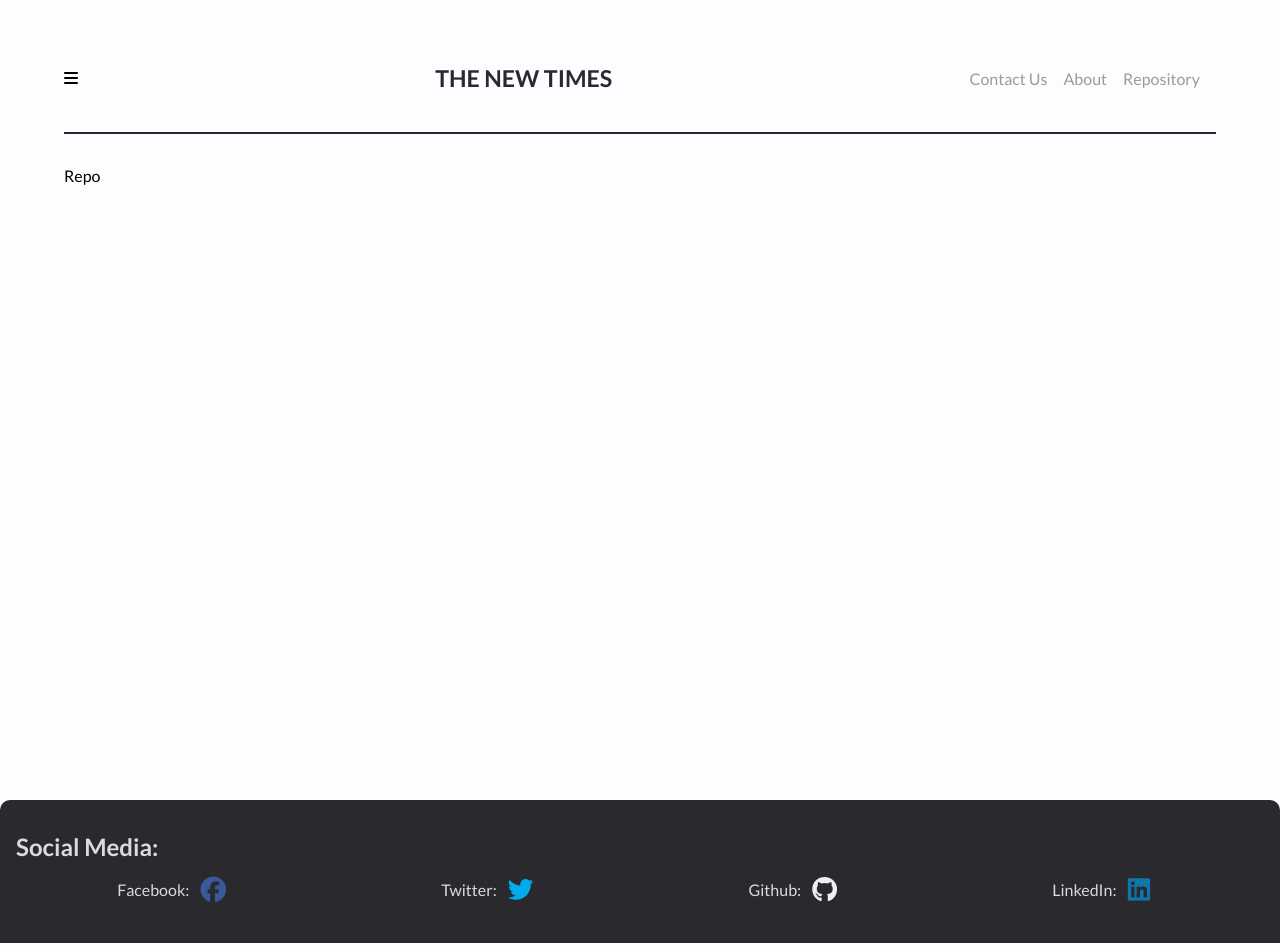
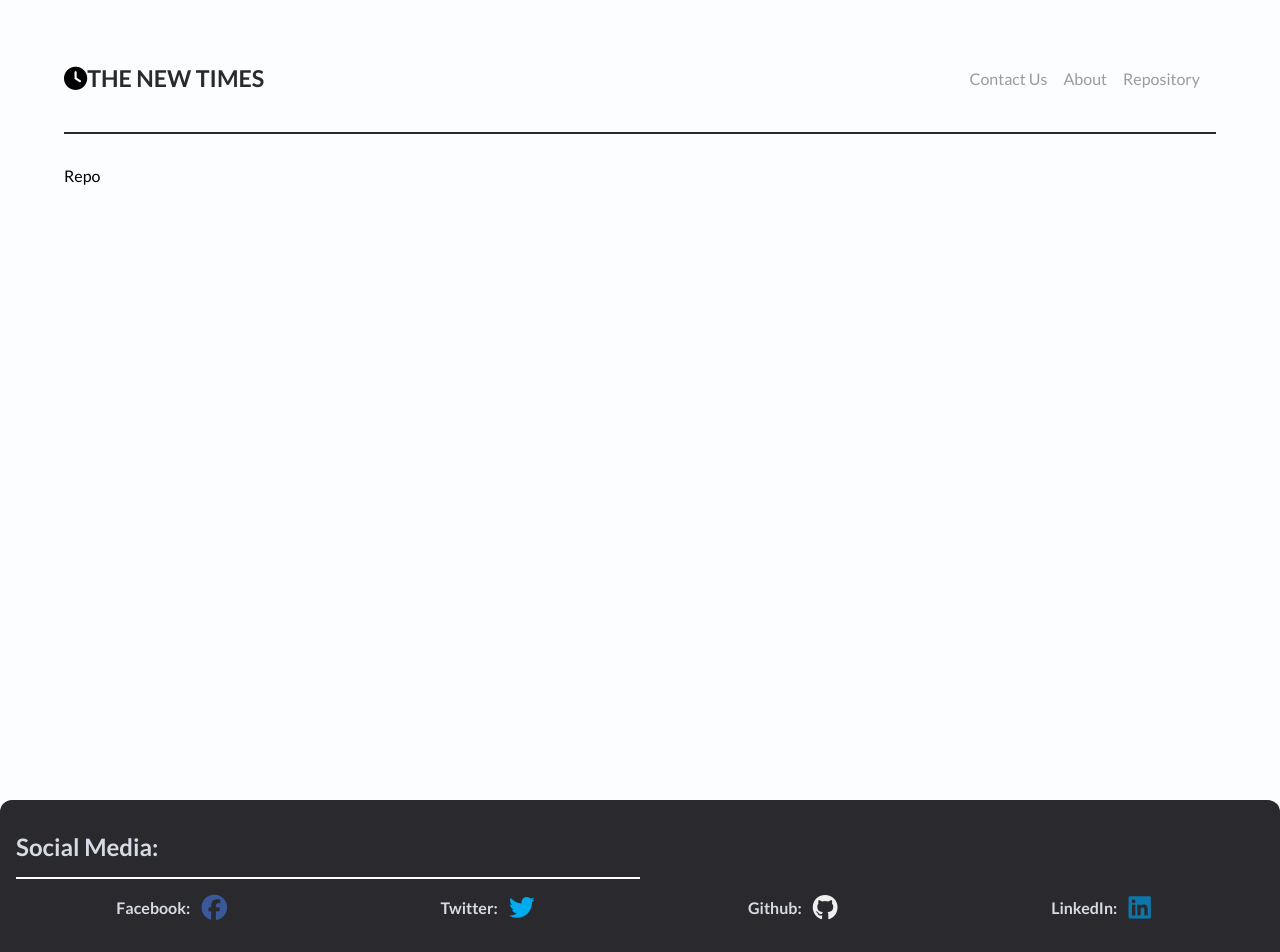
Before and after one commit to mrLuisFer/the-new-times, a React (Create React App) app: page /repo in a window 1280 px wide. Shown: the top 952 px of the page. Built offline with nearby package versions, Linux system fonts and the light colour scheme; no server answers.

Commit message:
Adding more views and create that components

```diff
--- a/src/App.js
+++ b/src/App.js
@@ -1,6 +1,6 @@
 import styled from 'styled-components'
 import { NavBar, Wrapper, Footer } from './components'
-import { HomePage } from './Views/index'
+import { HomePage, About, Repo, Contact } from './Views/index'
 import { BrowserRouter as Router, Switch, Route } from 'react-router-dom'
 
 const AppTemplate = styled.div`
@@ -23,13 +23,13 @@ function App() {
 							<HomePage />
 						</Route>
 						<Route path='/contact'>
-							<p>Contact</p>
+							<Contact />
 						</Route>
 						<Router path='/about'>
-							<p>About</p>
+							<About />
 						</Router>
 						<Router path='/repo'>
-							<p>Repo</p>
+							<Repo />
 						</Router>
 					</Switch>
 				</Wrapper>
--- /dev/null
+++ b/src/Views/About/About.js
@@ -0,0 +1,9 @@
+import React from 'react'
+
+export const About = () => {
+	return (
+		<div>
+			<p>About</p>
+		</div>
+	)
+}
--- /dev/null
+++ b/src/Views/Contact/Contact.js
@@ -0,0 +1,9 @@
+import React from 'react'
+
+export const Contact = () => {
+	return (
+		<div>
+			<p>Contact</p>
+		</div>
+	)
+}
--- /dev/null
+++ b/src/Views/Repo/Repo.js
@@ -0,0 +1,9 @@
+import React from 'react'
+
+export const Repo = () => {
+	return (
+		<div>
+			<p>Repo</p>
+		</div>
+	)
+}
--- a/src/Views/index.js
+++ b/src/Views/index.js
@@ -1,3 +1,6 @@
-import { HomePage } from "./HomePage/HomePage"
+import { HomePage } from './HomePage/HomePage'
+import { About } from './About/About'
+import { Contact } from './Contact/Contact'
+import { Repo } from './Repo/Repo'
 
-export { HomePage }
+export { HomePage, About, Contact, Repo }
--- a/src/components/Footer/Footer.elements.js
+++ b/src/components/Footer/Footer.elements.js
@@ -10,7 +10,7 @@ export const FooterContainer = styled.div`
 	width: 100%;
 	height: auto;
 	color: var(--lightBlueGrey);
-	border-radius: 10px 10px 0 0;
+	border-radius: 12px 12px 0 0;
 `
 
 export const FooterLinkContainer = styled.div`
@@ -35,14 +35,15 @@ export const FooterLink = styled.a`
 	padding-right: 0.8rem;
 	margin: 1rem 0;
 	text-decoration: none;
+	cursor: pointer;
 
 	span {
 		margin-right: 0.7rem;
-		font-weight: 400;
+		font-weight: 700;
 		transition: var(--transition);
 
 		&:hover {
-			font-weight: 700;
+			text-decoration: underline;
 		}
 	}
 
--- a/src/components/Footer/Footer.js
+++ b/src/components/Footer/Footer.js
@@ -1,4 +1,5 @@
 import React from 'react'
+import { Line } from '../index'
 import {
 	FooterContainer,
 	FooterLink,
@@ -9,6 +10,7 @@ export const Footer = () => {
 	return (
 		<FooterContainer>
 			<h2>Social Media: </h2>
+			<Line marginTop='1rem' lineWidth='50%' />
 			<FooterLinkContainer>
 				<FooterLink>
 					<span>Facebook: </span>
--- a/src/components/NavBar/NavBar.js
+++ b/src/components/NavBar/NavBar.js
@@ -7,8 +7,8 @@ export const NavBar = () => {
 	return (
 		<>
 			<NavSection>
-				<i className='fas fa-bars'></i>
 				<NavTitle>
+					<i class='fas fa-clock'></i>
 					<Link to='/'>THE NEW TIMES</Link>
 				</NavTitle>
 				<Navigation />
--- a/src/components/globalStyledComponents/index.js
+++ b/src/components/globalStyledComponents/index.js
@@ -1,12 +1,13 @@
-import styled from "styled-components"
+import styled from 'styled-components'
 
 export const Line = styled.div`
-  width: ${(props) => props.lineWidth || "100%"};
-  height: 2px;
-  background-color: ${(props) => (props.primary ? "var(--font-color)" : "")};
-  margin-top: ${(props) => props.marginTop || ""};
+	width: ${(props) => props.lineWidth || '100%'};
+	height: 2px;
+	background-color: ${(props) =>
+		props.primary ? 'var(--font-color)' : 'var(--grayish)'};
+	margin-top: ${(props) => props.marginTop || ''};
 `
 export const Wrapper = styled.div`
-  margin: ${(props) => props.margin || ""};
-  margin-top: ${(props) => (props.marginTop ? "2rem" : "")};
+	margin: ${(props) => props.margin || ''};
+	margin-top: ${(props) => (props.marginTop ? '2rem' : '')};
 `
```
